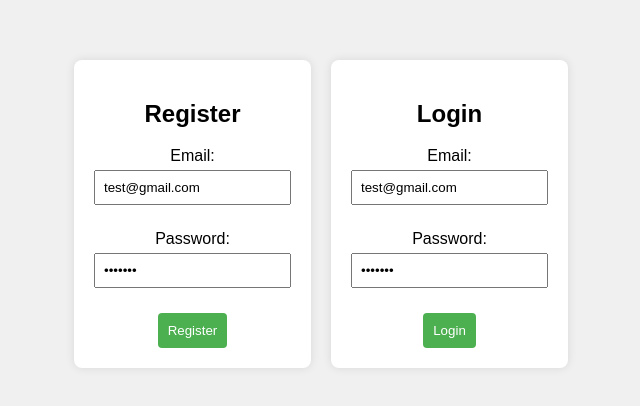
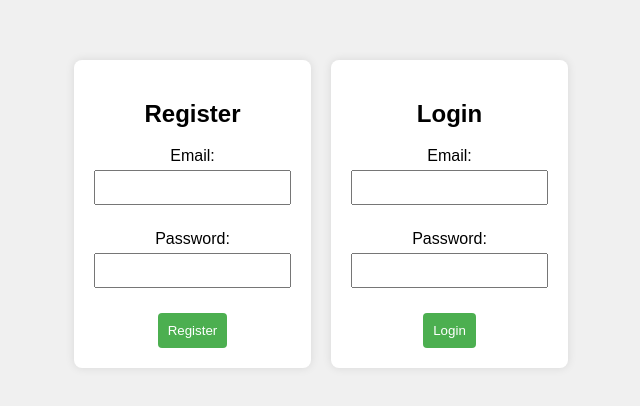
Before and after one commit to Aarondoran/accounts, a plain HTML site: page index.html in a window 1280 px wide. Shown: the part 186-592 px from the top of the page, without its empty margins (319-959 px from the left). Drawn offline with Linux system fonts and the light colour scheme.

Commit message:
Update index.html

```diff
--- a/index.html
+++ b/index.html
@@ -14,9 +14,9 @@
   <div id="registration-container">
     <h2>Register</h2>
     <label for="email">Email:</label>
-    <input type="email" id="email" name="email" value="test@gmail.com" required><br>
+    <input type="email" id="email" name="email" required><br>
     <label for="password">Password:</label>
-    <input type="password" id="password" name="password" value="Test123" required><br>
+    <input type="password" id="password" name="password" required><br>
     <div id="error-message-registration"></div>
     <button onclick="register()">Register</button>
   </div>
@@ -25,9 +25,9 @@
   <div id="login-container">
     <h2>Login</h2>
     <label for="email">Email:</label>
-    <input type="email" id="email" name="email" value="test@gmail.com" required><br>
+    <input type="email" id="email" name="email" required><br>
     <label for="password">Password:</label>
-    <input type="password" id="password" name="password" value="Test123" required><br>
+    <input type="password" id="password" name="password" required><br>
     <div id="error-message-login"></div>
     <button onclick="login()">Login</button>
   </div>
```
